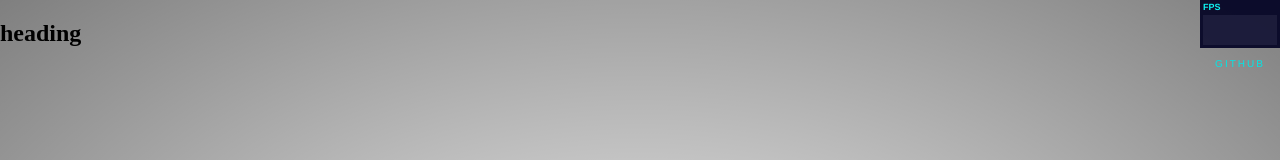
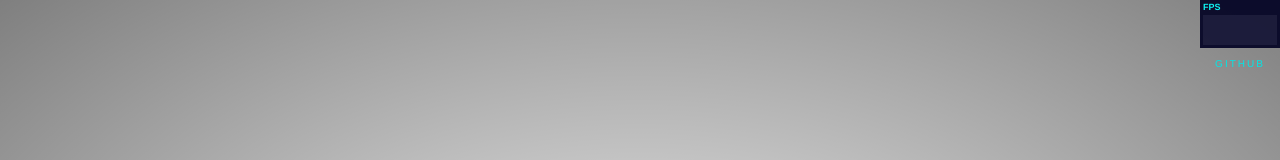
Before and after one commit to neilcarpenter/Web-audio-API-canvas-demos, a plain HTML site: page demo5/index.html in a window 1280 px wide. Shown: the top 160 px of the page. Drawn offline with Linux system fonts and the light colour scheme.

Commit message:
Forgot to remove that

```diff
--- a/demo5/index.html
+++ b/demo5/index.html
@@ -10,10 +10,6 @@
 	<audio src="NY-state-of-mind-2.mp3" preload="auto"></audio>
 
 	<div class="hub"><a href="https://github.com/neilcarpenter/Web-audio-API-canvas-demos" target="_blank">GitHub</a></div>
-
-	<section>
-		<h1>heading</h1>
-	</section>
 
 	<script src="../js/stats.min.js"></script>
 	<script src="../js/demo5.js"></script>
```
